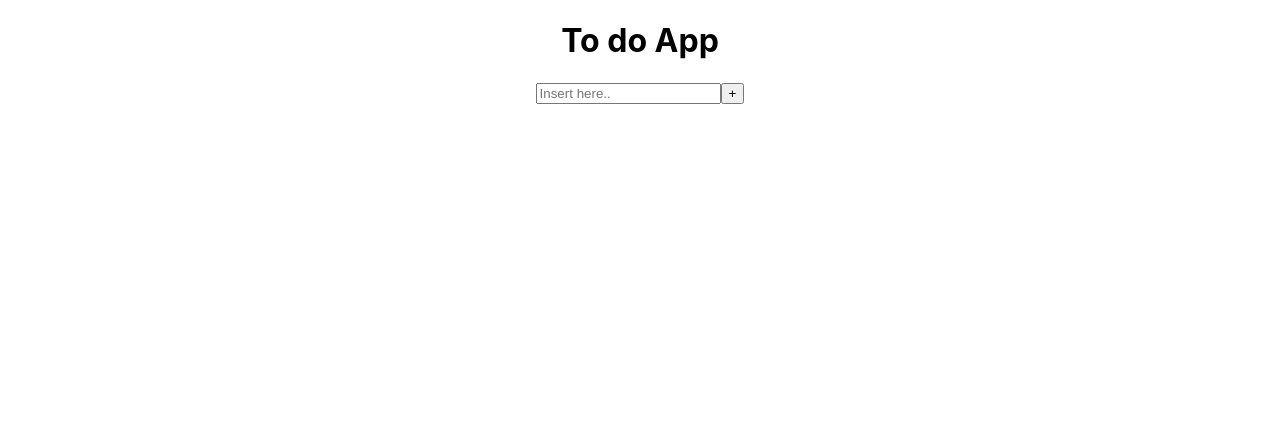
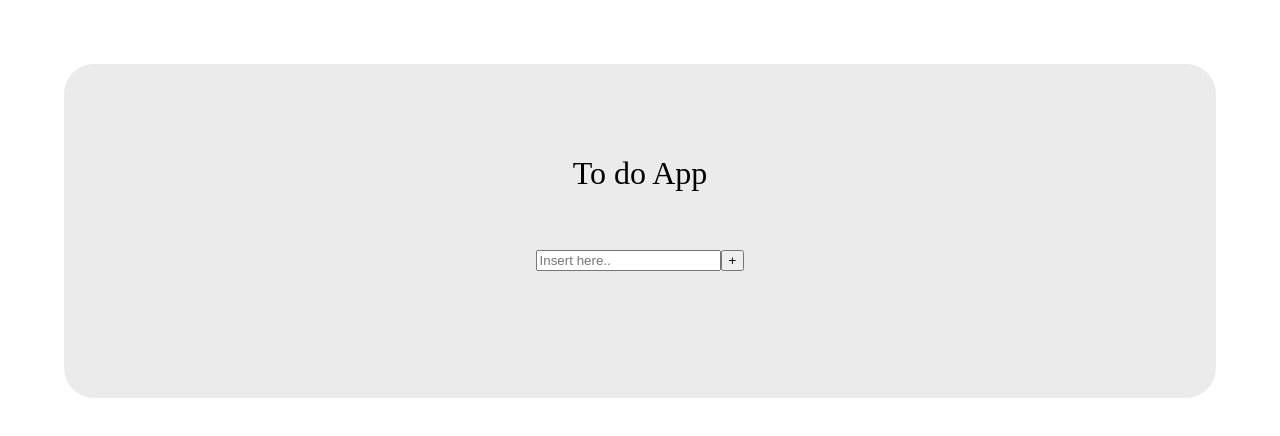
Before and after one commit to sebastianbutoi/to-do-app-react-typescript, a React (Create React App) app: page / in a window 1280 px wide. Shown: the top 436 px of the page. Built offline with nearby package versions, Linux system fonts and the light colour scheme.

Commit message:
Added css to app component

```diff
--- a/src/components/App/style.css
+++ b/src/components/App/style.css
@@ -1,3 +1,17 @@
 .App {
   text-align: center;
 }
+
+h1 {
+  font-family: "Brush Script MT";
+  font-weight: 200;
+}
+
+div {
+  margin: 5%;
+  padding-top: 0.5%;
+  padding-bottom: 0.5%;
+  background-color: #EBEBEB;
+  text-align: center;
+  border-radius: 30px;
+}
```
